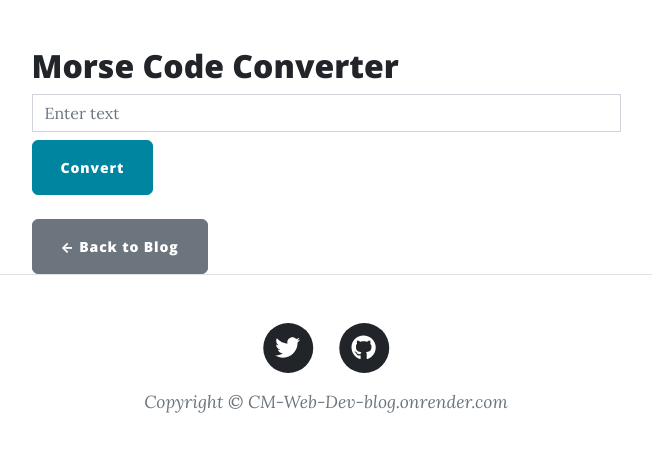
After one commit to cm-webdev/portfolio-website, a Flask app: page /projects/morse-code in a window 1280 px wide. The commit adds this page. Shown: the part 629-1092 px from the top of the page, without its empty margins (314-966 px from the left). Run offline with Flask 3, Linux system fonts and the light colour scheme; some libraries are stand-ins or nearby versions.

Commit message:
Update Morse Code project page and projects listing template

```diff
--- a/main.py
+++ b/main.py
@@ -15,6 +15,7 @@ from sqlalchemy.orm import DeclarativeBase, Mapped, mapped_column, relationship
 from werkzeug.security import check_password_hash, generate_password_hash
 
 from forms import CommentForm, CreatePostForm, LoginForm, RegisterForm
+from projects.morse_code.morse import text_to_morse
 
 """
 Make sure the required packages are installed:
@@ -312,14 +313,21 @@ def contact():
 #         connection.sendmail(MAIL_ADDRESS, MAIL_APP_PW, email_message)
 
 
-@app.route("/morse-code", methods=["GET", "POST"])
+@app.route("/projects/morse-code", methods=["GET", "POST"])
 def morse_code():
+    text = ""
     result = ""
-    text = ""
     if request.method == "POST":
         text = request.form.get("text_input", "")
         result = text_to_morse(text)
-    return render_template("projects/morse-code.html", result=result, text=text)
+    # Pass dummy title/subtitle so template header looks right
+    project = {
+        "title": "Morse Code Converter",
+        "subtitle": "Convert text to Morse code easily",
+    }
+    return render_template(
+        "projects/morse-code.html", text=text, result=result, project=project
+    )
 
 
 if __name__ == "__main__":
--- /dev/null
+++ b/templates/projects.html
@@ -0,0 +1,33 @@
+{% include "header.html" %}
+
+<!-- Page Header-->
+<header class="masthead" style="background-image: url('https://images.unsplash.com/photo-1712628956639-638ad87c988e')">
+    <div class="container position-relative px-4 px-lg-5">
+        <div class="row gx-4 gx-lg-5 justify-content-center">
+            <div class="col-md-10 col-lg-8 col-xl-7">
+                <div class="site-heading">
+                    <h1>{{ project.title if project.title else "Project" }}</h1>
+                    <span class="subheading">{{ project.subtitle if project.subtitle else "" }}</span>
+                </div>
+            </div>
+        </div>
+    </div>
+</header>
+
+<!-- Main Content-->
+<div class="container px-4 px-lg-5">
+    <div class="row gx-4 gx-lg-5 justify-content-center">
+        <div class="col-md-10 col-lg-8 col-xl-7">
+            {% block content %}
+            <!-- Project-specific content goes here -->
+            {% endblock %}
+
+            <!-- Optional back button -->
+            <div class="mt-4">
+                <a href="{{ url_for('get_all_posts') }}" class="btn btn-secondary">← Back to Blog</a>
+            </div>
+        </div>
+    </div>
+</div>
+
+{% include "footer.html" %}
--- a/templates/projects/morse-code.html
+++ b/templates/projects/morse-code.html
@@ -1,15 +1,17 @@
-{% extends "index.html" %}
+{% extends "projects.html" %}
 
 {% block content %}
-<h1>Morse Code Converter</h1>
+<h2>Morse Code Converter</h2>
 
-<form method="POST">
-    <input type="text" name="text_input" placeholder="Enter text" value="{{ text }}">
-    <button type="submit">Convert</button>
+<form method="POST" class="mb-3">
+    <input type="text" name="text_input" class="form-control" placeholder="Enter text" value="{{ text }}">
+    <button type="submit" class="btn btn-primary mt-2">Convert</button>
 </form>
 
 {% if result %}
-<h2>Output:</h2>
-<p>{{ result }}</p>
+<div class="mt-3">
+    <h3>Output:</h3>
+    <p>{{ result }}</p>
+</div>
 {% endif %}
 {% endblock %}
```
